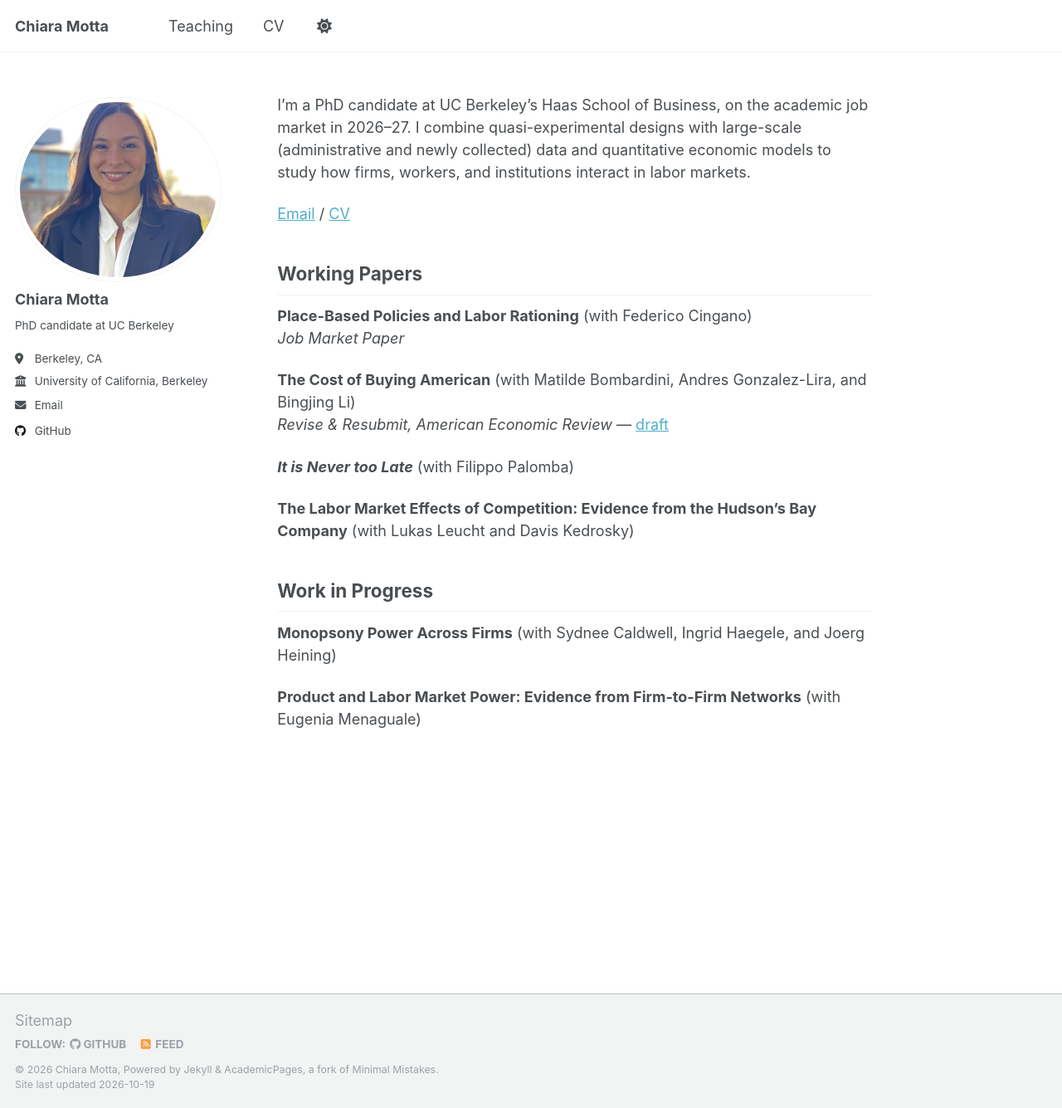
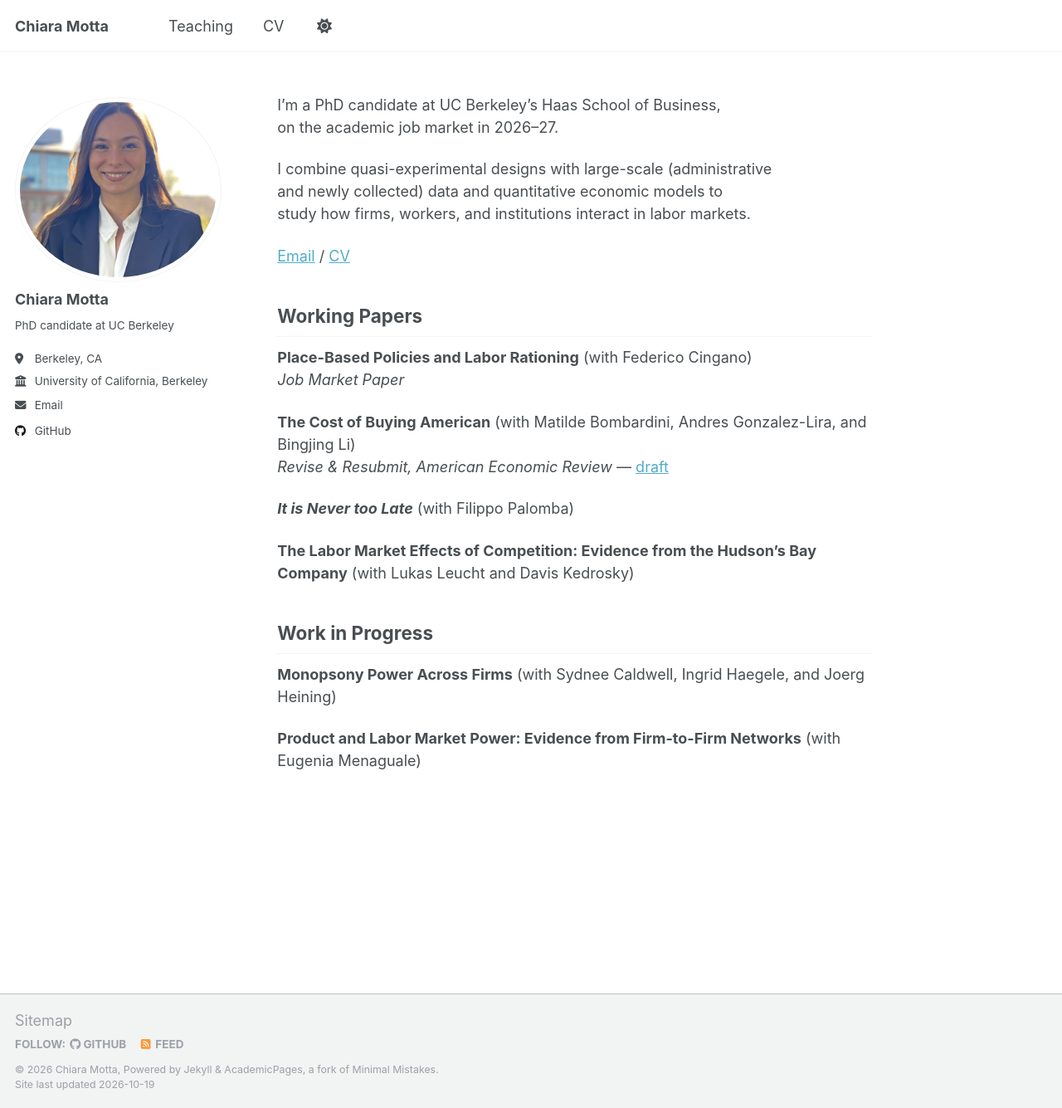
Before and after one commit to chimotta/chimotta.github.io, a Jekyll site: the page built from _pages/about.md, in a window 1280 px wide and 1335 px high. Shown: the whole window at 83% size. Built offline with Jekyll 4.4.1, drawn with Linux system fonts in a browser that asks for light colours.

Commit message:
Homepage: split intro into two paragraphs with balanced line breaks
Co-Authored-By: Claude Opus 5.5 <noreply@anthropic.com>

```diff
--- a/_pages/about.md
+++ b/_pages/about.md
@@ -7,7 +7,11 @@ redirect_from:
   - /about.html
 ---
 
-I'm a PhD candidate at UC Berkeley's Haas School of Business, on the academic job market in 2026–27. I combine quasi-experimental designs with large-scale (administrative and newly collected) data and quantitative economic models to study how firms, workers, and institutions interact in labor markets.
+I'm a PhD candidate at UC Berkeley's Haas&nbsp;School&nbsp;of&nbsp;Business, on the academic job market in 2026–27.
+{: .intro}
+
+I combine quasi-experimental designs with large-scale (administrative and newly collected) data and quantitative economic models to study how firms, workers, and institutions interact in labor markets.
+{: .intro}
 
 [Email](mailto:cmotta@berkeley.edu) / [CV](/files/Motta_CV.pdf)
 
--- a/_sass/layout/_page.scss
+++ b/_sass/layout/_page.scss
@@ -53,6 +53,11 @@
   h2 {
     padding-bottom: 0.5em;
     border-bottom: 1px solid var(--global-border-color);
+  }
+
+  /* homepage intro: even line lengths, no one-word last lines */
+  p.intro {
+    text-wrap: balance;
   }
 
   p, li, dl {
```
